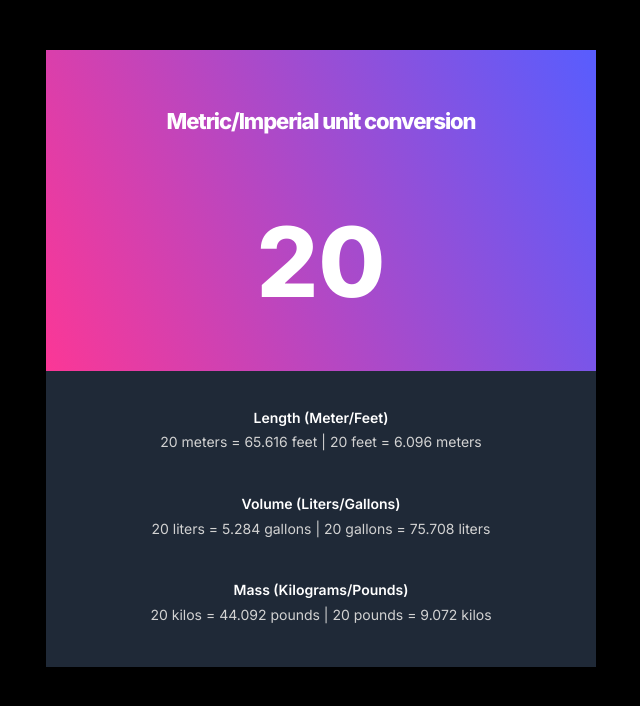
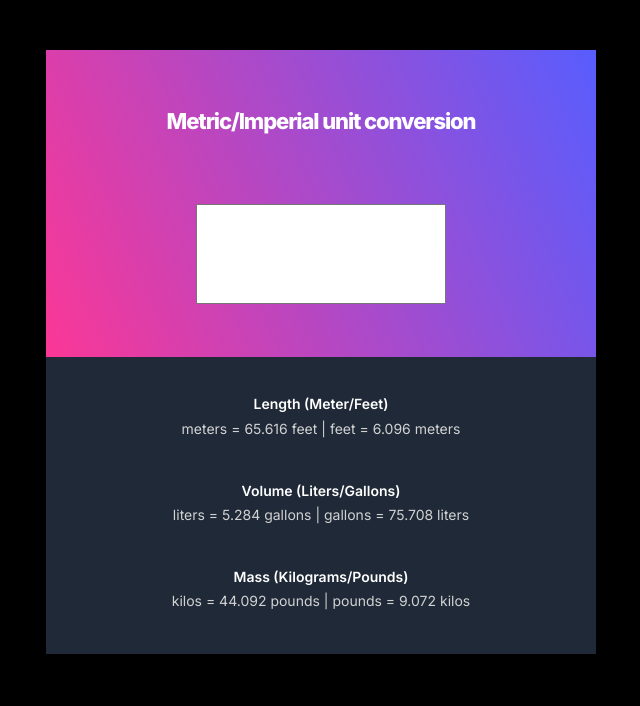
Before and after one commit to klezi10/unit-coverter, a plain HTML site: page index.html in a window 1280 px wide. Shown: the whole page, without its empty margins (319-959 px from the left). Drawn offline with Linux system fonts and the light colour scheme.

Commit message:
set up input and pulled the value into each appropriate spot to convert

```diff
--- a/index.html
+++ b/index.html
@@ -14,16 +14,17 @@
     <div class="container">
         <div class="unit-part">
             <h2 class="header-text">Metric/Imperial unit conversion</h2>
-            <h1 class="unit-to-convert">20</h1>
+            <input type="number" class="input-number" id="input-number" name="input-number" />
+            <!-- <h1 class="number-to-convert" id="number-to-convert">20</h1> -->
         </div>
         <div class="conversion-part">
             <h3>Length (Meter/Feet)</h3>
-            <p>20 meters = 65.616 feet | 20 feet = 6.096 meters</p>
+            <p><span class="display-number"></span> meters = 65.616 feet | <span class="display-number"></span> feet = 6.096 meters</p>
             <h3>Volume (Liters/Gallons)
             </h3>
-            <p>20 liters = 5.284 gallons | 20 gallons = 75.708 liters</p>
+            <p><span class="display-number"></span> liters = 5.284 gallons | <span class="display-number"></span> gallons = 75.708 liters</p>
             <h3>Mass (Kilograms/Pounds)</h3>
-            <p>20 kilos = 44.092 pounds | 20 pounds = 9.072 kilos</p>
+            <p><span class="display-number"></span> kilos = 44.092 pounds | <span class="display-number"></span> pounds = 9.072 kilos</p>
         </div>
     </div>
 <script src="script.js"></script>
--- a/script.js
+++ b/script.js
@@ -0,0 +1,13 @@
+let inputNumber = document.querySelector('.input-number')
+let displayInputNumbers = document.querySelectorAll('.display-number')
+
+inputNumber.addEventListener('keyup', showInput)
+
+function showInput() {
+    console.log(inputNumber.value)
+
+
+    for (var i = 0; i < displayInputNumbers.length; i++) {
+        displayInputNumbers[i].textContent = inputNumber.value
+      }
+}
--- a/style.css
+++ b/style.css
@@ -19,6 +19,7 @@ body {
 .unit-part {
     color: #FFFFFF;
     background: linear-gradient(246.26deg, #585DFE 0%, #FB3796 100%);
+    padding-bottom: 53px;
 }
 
 .conversion-part {
@@ -27,19 +28,22 @@ body {
 }
 
 .header-text {
+    margin: 0;
     padding-top: 53px;
-    margin: 0;
+    padding-bottom: 64px;
     font-size: 22px;
     letter-spacing: -0.05em;
     line-height: 1.7;
     font-weight: 800;
 }
 
-.unit-to-convert {
+input {
+    width: 100%;
+    margin: 0;
+    max-width: 250px;
+    max-height: 100px;
+    text-align: center;
     font-size: 97px;
-    margin: 0;
-    padding-bottom: 50px;
-    padding-top: 64px;
     font-weight: 800;
     line-height: 1.2;
 }
```
